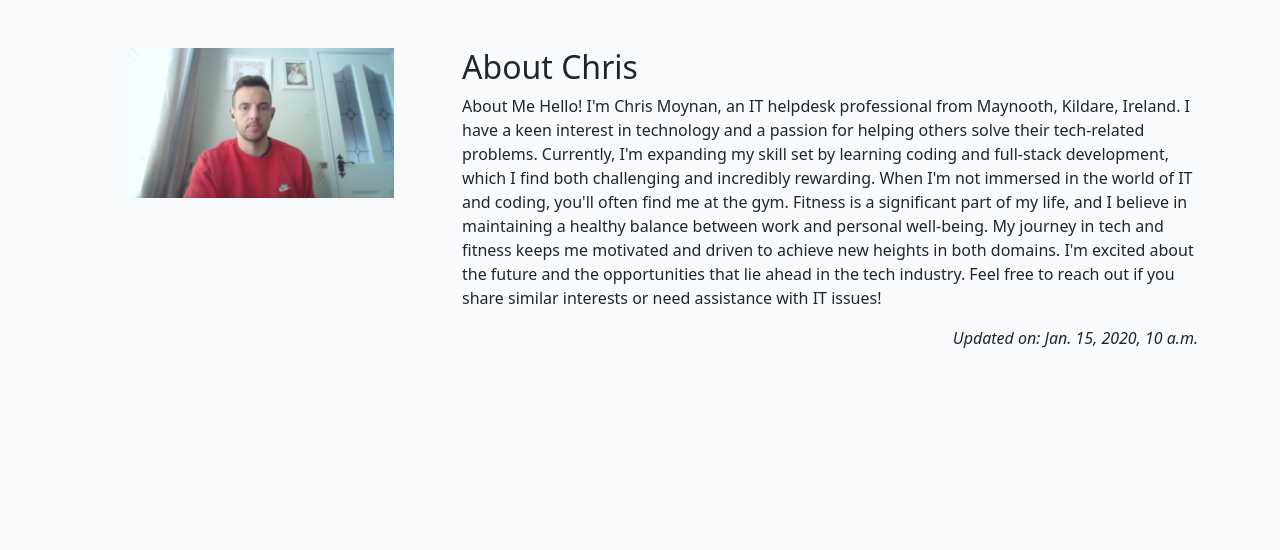
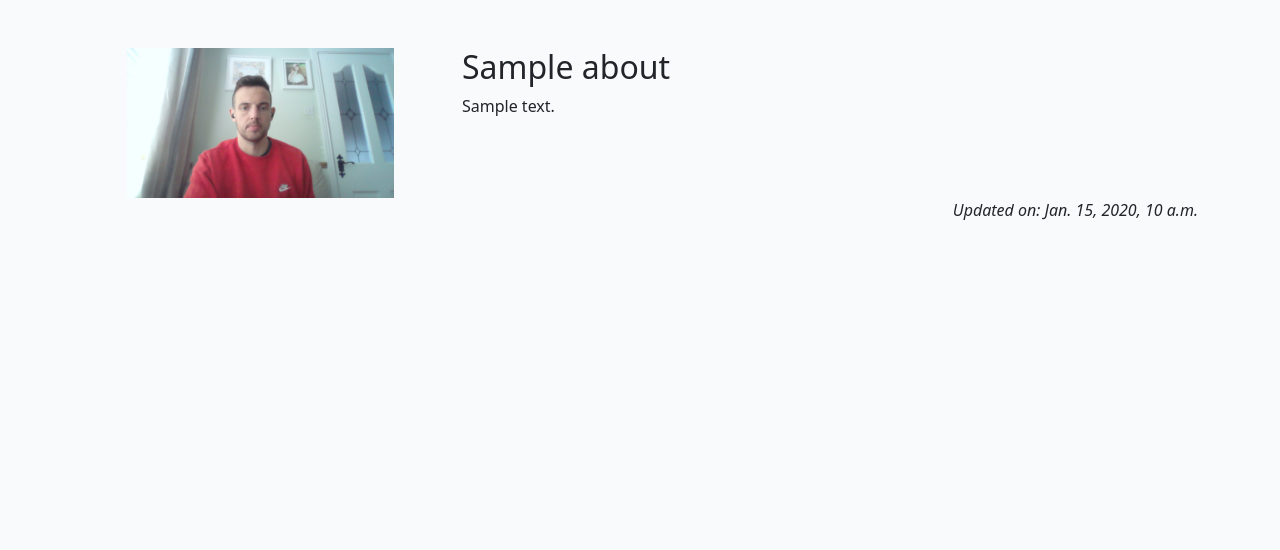
Before and after one commit to cmoynan/django-blog, a Django app: page /about/ in a window 1280 px wide. Shown: the part 60-610 px from the top of the page. Run offline with Django 4.2, Linux system fonts and the light colour scheme; tables that the repository leaves empty hold one stand-in row (values such as "Sample post").

Commit message:
updated about field

```diff
--- a/about/templates/about/about.html
+++ b/about/templates/about/about.html
@@ -4,20 +4,11 @@
 <div class="container mt-5">
     <div class="row">
         <div class="col-4 text-center">
-      <img src="{% static 'images/nobody.jpg' %}" width="75%" />
+            <img src="{% static 'images/nobody.jpg' %}" width="75%">
         </div>
         <div class="col-8">
-      <!-- Title goes between these h2 tags -->
-      <h2>About Chris</h2>
-      <!-- Content goes directly underneath this -->
-      <p>About Me
-        Hello! I'm Chris Moynan, an IT helpdesk professional from Maynooth, Kildare, Ireland. I have a keen interest in technology and a passion for helping others solve their tech-related problems. Currently, I'm expanding my skill set by learning coding and full-stack development, which I find both challenging and incredibly rewarding.
-
-        When I'm not immersed in the world of IT and coding, you'll often find me at the gym. Fitness is a significant part of my life, and I believe in maintaining a healthy balance between work and personal well-being. My journey in tech and fitness keeps me motivated and driven to achieve new heights in both domains.
-
-        I'm excited about the future and the opportunities that lie ahead in the tech industry. Feel free to reach out if you share similar interests or need assistance with IT issues!
-
-        </p>
+            <h2>{{ about.title }}</h2>
+            {{ about.content | safe }}
         </div>
     </div>
     <div class="row">
```
Lines whose indentation alone changed are shown as unchanged.
